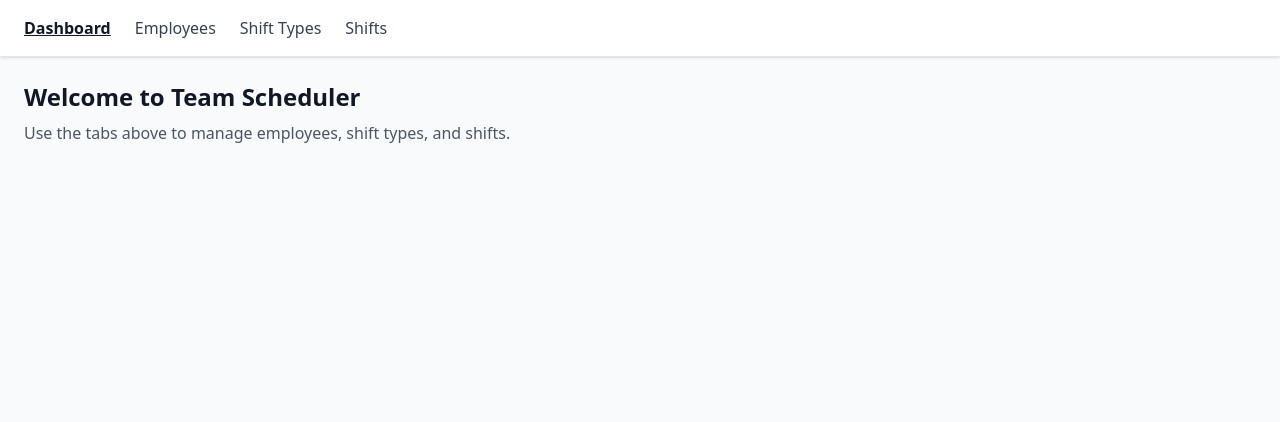
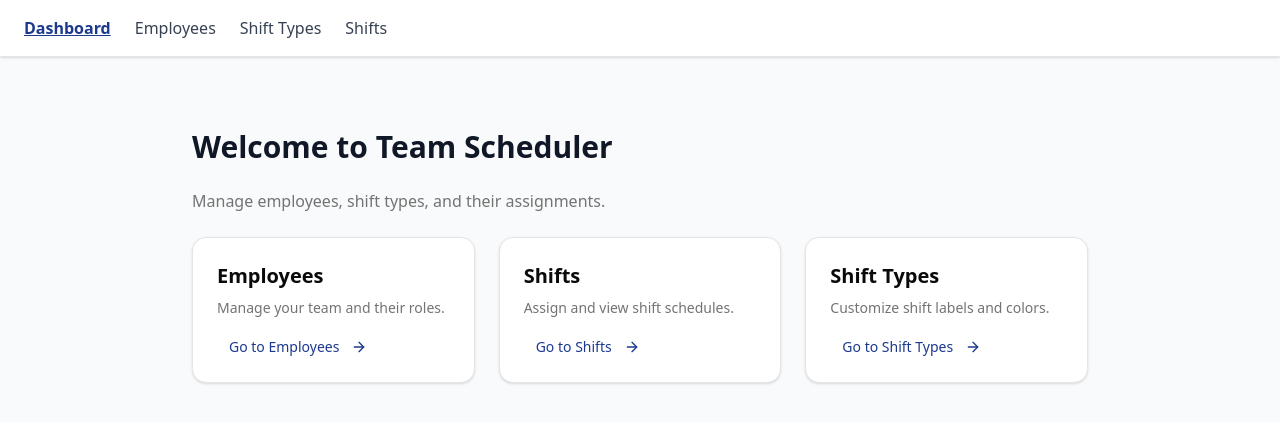
Before and after one commit to tarikozturk017/team-scheduler, a Next.js app in the folder frontend/: page / in a window 1280 px wide. Shown: the top 422 px of the page. Built offline with nearby package versions, Linux system fonts and the light colour scheme.

Commit message:
dashboard page added

```diff
--- a/frontend/src/app/layout.js
+++ b/frontend/src/app/layout.js
@@ -13,7 +13,7 @@ function NavLink({ href, label }) {
     <Link
       href={href}
       className={`hover:underline ${
-        isActive ? "text-black-600 font-bold underline" : "text-gray-700"
+        isActive ? "text-blue-900 font-bold underline" : "text-gray-700"
       }`}
     >
       {label}
--- a/frontend/src/app/page.js
+++ b/frontend/src/app/page.js
@@ -1,10 +1,58 @@
+"use client";
+
+import Link from "next/link";
+import { Card } from "@/components/ui/card";
+import { Button } from "@/components/ui/button";
+import { ArrowRight } from "lucide-react";
+
+const links = [
+  {
+    title: "Employees",
+    description: "Manage your team and their roles.",
+    href: "/employees",
+  },
+  {
+    title: "Shifts",
+    description: "Assign and view shift schedules.",
+    href: "/shifts",
+  },
+  {
+    title: "Shift Types",
+    description: "Customize shift labels and colors.",
+    href: "/shift-types",
+  },
+];
+
 export default function Home() {
   return (
-    <div>
-      <h1 className="text-2xl font-bold">Welcome to Team Scheduler</h1>
-      <p className="mt-2 text-gray-600">
-        Use the tabs above to manage employees, shift types, and shifts.
+    <div className="max-w-4xl mx-auto mt-12 space-y-6">
+      <h1 className="text-3xl font-bold">Welcome to Team Scheduler</h1>
+      <p className="text-muted-foreground">
+        Manage employees, shift types, and their assignments.
       </p>
+
+      <div className="grid grid-cols-1 md:grid-cols-3 gap-6">
+        {links.map(({ title, description, href }) => (
+          <Link href={href} key={title}>
+            <Card className="p-6 hover:shadow-lg transition-all cursor-pointer group">
+              <div className="flex flex-col gap-2">
+                <h2 className="text-xl font-semibold group-hover:text-blue-900">
+                  {title}
+                </h2>
+                <p className="text-sm text-muted-foreground">{description}</p>
+                <div className="mt-2">
+                  <Button
+                    variant="link"
+                    className="p-0 h-auto text-sm text-blue-900"
+                  >
+                    Go to {title} <ArrowRight className="w-4 h-4 ml-1" />
+                  </Button>
+                </div>
+              </div>
+            </Card>
+          </Link>
+        ))}
+      </div>
     </div>
   );
 }
```
